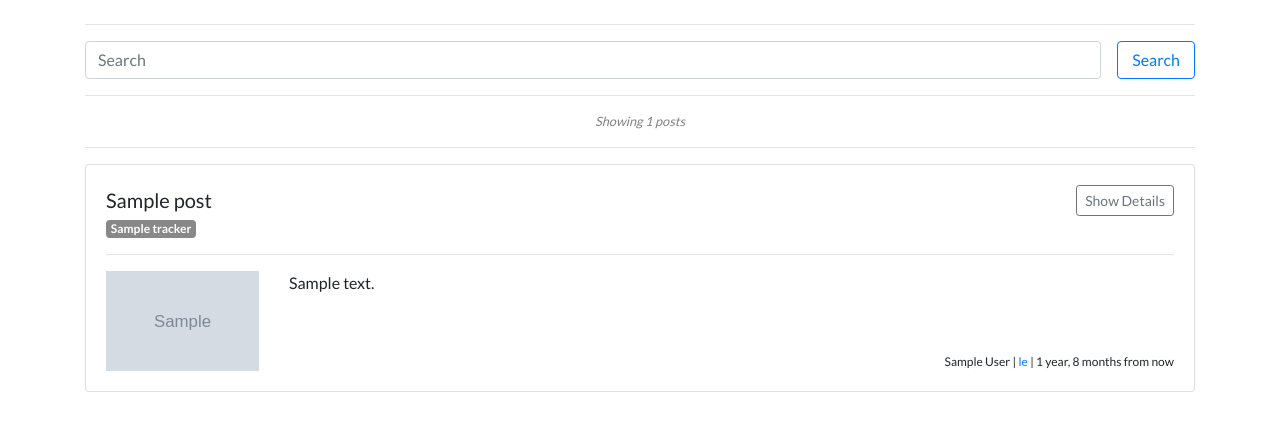
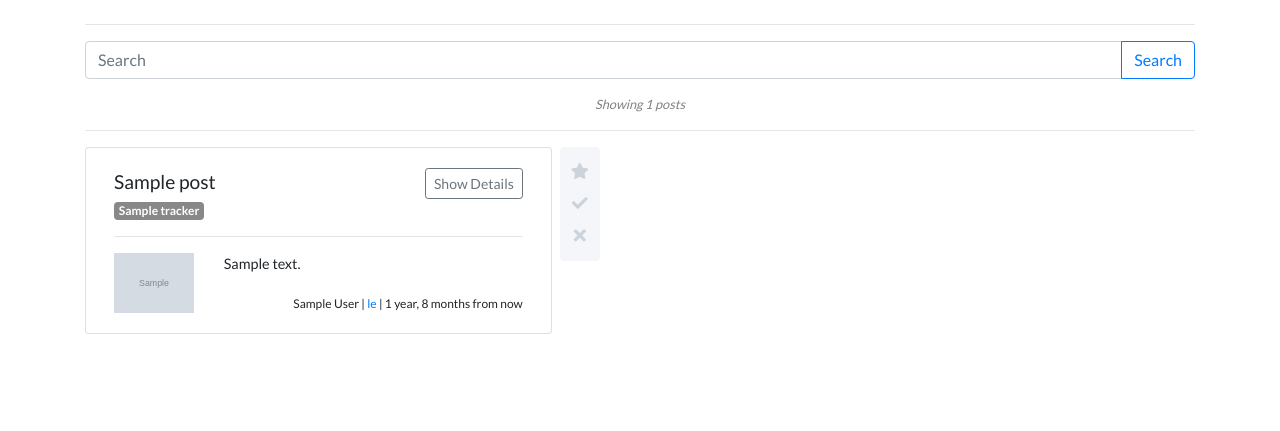
Before and after one commit to pushpreet/mediatracker, a Django app: page /posts/ in a window 1280 px wide. Shown: the part 56-487 px from the top of the page. Run offline with Django 3.2, Linux system fonts and the light colour scheme; tables that the repository leaves empty hold one stand-in row (values such as "Sample post"); grey boxes marked "Sample" are stand-in pictures; some libraries are stand-ins or nearby versions.

Commit message:
add star/read buttons

```diff
--- /dev/null
+++ b/tracker/static/tracker/css/post_list.css
@@ -0,0 +1,41 @@
+img {
+    object-fit: cover;
+    width: 100%;
+    max-height: 7rem;
+}
+
+.infinite-item {
+    margin-top: 0.75rem;
+    margin-bottom: 0.75rem;
+}
+
+.fas {
+    color: #cdd3da;
+}
+
+.action-item {
+    padding: 0.5rem 0;
+}
+
+.fa-star:hover {
+    color: #f1c40f;
+}
+
+.fa-check:hover {
+    color: #27ae60;
+}
+
+.fa-times:hover {
+    color: #e74c3c;
+}
+
+.action-panel {
+    background-color: #f5f6fa;
+    border-radius: 0.25rem;
+    width: 2.5rem;
+    padding: 0.5rem;
+}
+
+.starred {
+    color: #f1c40f;
+}
--- a/tracker/static/tracker/css/style.css
+++ b/tracker/static/tracker/css/style.css
@@ -1,5 +1,5 @@
 html, body {
-    font-family: Lato;
+  font-family: Lato;
 }
 
 a.custom-header,
@@ -13,12 +13,6 @@ body {
   padding-top: 4rem;
 }
 
-img {
-  object-fit: cover;
-  width: 100%;
-  max-height: 6.25rem;
-}
-
 .flex-item {
   padding: 0 0.5rem;
 }
@@ -27,17 +21,7 @@ img {
   margin: 0 -0.5rem;
 }
 
-.card {
-  margin-top: 1rem;
-  margin-bottom: 1rem;
-}
-
-#trackerNav {
-  margin-top: 1rem;
-  margin-bottom: 1rem;
-}
-
-#postNav {
+.customNav {
   margin-top: 1rem;
   margin-bottom: 1rem;
 }
@@ -45,6 +29,4 @@ img {
 .nav-el {
   padding: 0 0.5rem;
   margin-bottom: 0;
-  /* margin-left: 0.25rem;
-  margin-right: 0.25rem; */
 }
--- a/tracker/templates/tracker/base.html
+++ b/tracker/templates/tracker/base.html
@@ -2,18 +2,14 @@
 <html>
     <head>
         <title>Media Tracker</title>
-        <script src="https://code.jquery.com/jquery-3.3.1.min.js" integrity="sha256-FgpCb/KJQlLNfOu91ta32o/NMZxltwRo8QtmkMRdAu8=" crossorigin="anonymous"></script>
-        <script src="https://cdnjs.cloudflare.com/ajax/libs/popper.js/1.12.9/umd/popper.min.js" integrity="sha384-ApNbgh9B+Y1QKtv3Rn7W3mgPxhU9K/ScQsAP7hUibX39j7fakFPskvXusvfa0b4Q" crossorigin="anonymous"></script>
-        <script src="https://maxcdn.bootstrapcdn.com/bootstrap/4.0.0/js/bootstrap.min.js" integrity="sha384-JZR6Spejh4U02d8jOt6vLEHfe/JQGiRRSQQxSfFWpi1MquVdAyjUar5+76PVCmYl" crossorigin="anonymous"></script>
-        <script src="{% static 'tracker/src/jquery.waypoints.min.js' %}"></script>
-        <script src="{% static 'tracker/src/infinite.min.js' %}"></script>
-        <script src="{% static 'tracker/src/script.js' %}"></script>
-
         <link href="https://maxcdn.bootstrapcdn.com/bootstrap/4.0.0/css/bootstrap.min.css" rel="stylesheet" integrity="sha384-Gn5384xqQ1aoWXA+058RXPxPg6fy4IWvTNh0E263XmFcJlSAwiGgFAW/dAiS6JXm" crossorigin="anonymous"></link>
-        <link href='https://fonts.googleapis.com/css?family=Lato:400,700' rel='stylesheet' type='text/css' />
+        <link href="https://fonts.googleapis.com/css?family=Lato:400,700" rel="stylesheet" type="text/css" />
+        <link rel="stylesheet" href="https://use.fontawesome.com/releases/v5.0.10/css/all.css" integrity="sha384-+d0P83n9kaQMCwj8F4RJB66tzIwOKmrdb46+porD/OvrJ+37WqIM7UoBtwHO6Nlg" crossorigin="anonymous">
         <link rel="stylesheet" type="text/css" href="{% static 'tracker/css/style.css' %}" />
+        {% block stylesheet %}{% endblock %}
     </head>
     <body>
+        <header>
             <nav class="navbar navbar-expand-md navbar-dark fixed-top bg-dark">
                 <div class="container">
                     <a class="navbar-brand" href="{% url 'tracker:post_list' %}">Media Tracker</a>
@@ -29,7 +25,9 @@
                     </div>
                 </div>
             </nav>
+        </header>
 
+        <main>
             <div class="container">
                 <div class="row justify-content-center">
                     <div class="col-lg-12 col-md-12 col-sm-12 col-12">
@@ -38,5 +36,18 @@
                     </div>
                 </div>
             </div>
+        </main>
+
+        <footer>
+
+        </footer>
+
+        <script src="https://code.jquery.com/jquery-3.3.1.min.js" integrity="sha256-FgpCb/KJQlLNfOu91ta32o/NMZxltwRo8QtmkMRdAu8=" crossorigin="anonymous"></script>
+        <script src="https://cdnjs.cloudflare.com/ajax/libs/popper.js/1.12.9/umd/popper.min.js" integrity="sha384-ApNbgh9B+Y1QKtv3Rn7W3mgPxhU9K/ScQsAP7hUibX39j7fakFPskvXusvfa0b4Q" crossorigin="anonymous"></script>
+        <script src="https://maxcdn.bootstrapcdn.com/bootstrap/4.0.0/js/bootstrap.min.js" integrity="sha384-JZR6Spejh4U02d8jOt6vLEHfe/JQGiRRSQQxSfFWpi1MquVdAyjUar5+76PVCmYl" crossorigin="anonymous"></script>
+        <script src="{% static 'tracker/src/jquery.waypoints.min.js' %}"></script>
+        <script src="{% static 'tracker/src/infinite.min.js' %}"></script>
+        <script src="{% static 'tracker/src/script.js' %}"></script>
+        {% block javascript %}{% endblock %}
     </body>
 </html>
--- a/tracker/templates/tracker/post_list.html
+++ b/tracker/templates/tracker/post_list.html
@@ -1,47 +1,24 @@
 {% extends 'tracker/base.html' %}
 {% load humanize %}
+{% load static %}
+
+{% block stylesheet %}
+    <link rel="stylesheet" type="text/css" href="{% static 'tracker/css/post_list.css' %}" />
+{% endblock %}
 
 {% block content %}
     <hr>
-    <form id="postNav" class="d-flex flex-row" action="{% url 'tracker:post_list' %}" method="get" accept-charset="utf-8">
-        {% comment %} <div class="col-lg-8 row">
-            <div class="dropdown nav-el col-lg-4 col-md-4">
-                <button type="button" class="btn btn-sm btn-outline-primary dropdown-toggle" data-toggle="dropdown" style="width:100%;">
-                    All Categories
-                </button>
-                <div class="dropdown-menu">
-                    {% for category in context.tracker_category_list %}
-                        <a class="dropdown-item" href="#">{{ category.name }}</a>
-                    {% endfor %}
+    <form class="d-flex flex-row customNav" action="{% url 'tracker:post_list' %}" method="get" accept-charset="utf-8">
+        <div class="input-group nav-el">
+            <input class="form-control" id="post_searchbox" name ="q" type="text" placeholder="Search" {% if context.q %}value="{{ context.q }}" {% endif %}>
+            <div class="input-group-append">
+                <button class="btn btn-outline-primary" type="submit">Search</button>
             </div>
-            </div>
-            <div class="dropdown nav-el col-lg-4 col-md-4">
-                <button type="button" class="btn btn-sm btn-outline-primary dropdown-toggle" data-toggle="dropdown" style="width:100%;">
-                    All Trackers
-                </button>
-                <div class="dropdown-menu">
-                    {% for tracker in context.tracker_list %}
-                        <a class="dropdown-item" href="#">{{ tracker.name }}</a>
-                    {% endfor %}
-                </div>
-            </div>
-            <div class="col-lg-4">
-
-            </div>
-        </div> {% endcomment %}
-
-        <div class="nav-el col-lg-11">
-            <input class="form-control" id="post_searchbox" name ="q" type="text" placeholder="Search" {% if context.q %}value="{{ context.q }}" {% endif %}>
-        </div>
-        <div class="nav-el col-lg-1">
-            <button class="btn btn-outline-primary" type="submit" style="width:100%">Search</button>
         </div>
     </form>
 
-    <hr>
-
     <div class="col-lg-12 text-center">
-        <span style="font-size: 0.8rem; color:gray;"><em>Showing {{ context.total }} posts</em></span>
+        <a href="#" style="font-size: 0.8rem; color:gray;"><em>Showing {{ context.total }} posts</em></a>
     </div>
 
     <hr>
@@ -49,12 +26,12 @@
     {% if context.latest_post_list %}
         <div class = "infinite-container">
             {% for post in context.latest_post_list %}
-                <div class="infinite-item">
-                    <div class="card mb-3" style="width: 100%;">
+                <div class="d-flex flex-row infinite-item" style="margin-left: 0px; margin-right: 0px;">
+                    <div class="card flex-item">
                         <div class="card-body">
                             <div class="d-flex flex-row justify-content-between align-items-start">
                                 <div class="flex-item">
-                                    <a class="custom-header" style="font-size: 1.25rem;" href="{{ post.url }}">{{ post.title }}</a><br>
+                                    <a class="custom-header" style="font-size: 1.2rem;" href="{{ post.url }}">{{ post.title }}</a><br>
                                     {% for tracker in post.trackers.all %}
                                         <a class="badge badge-info" style="font-size: 0.75rem; margin-top:5px; background-color:{{ tracker.color }};" href="{% url 'tracker:tracker_list' %}">{{ tracker.name }}</a>
                                     {% endfor %}
@@ -66,18 +43,18 @@
                             <hr>
                             <div class="row">
                                 {% if post.main_image|length > 0 %}
-                                <div class="col-lg-2 col-md-3 d-none d-md-block">
+                                <div class="col-lg-3 col-md-3 d-none d-md-block">
                                     <a href="{{ post.url }}" class="custom-card">
                                         <img src="{{ post.main_image }}">
                                     </a>
                                 </div>
 
-                                <div class="d-flex flex-column col-lg-10 col-md-9 col-sm-12 col-12">
+                                <div class="d-flex flex-column col-lg-9 col-md-9 col-sm-12 col-12">
                                 {% else %}
                                 <div class="d-flex flex-column col-lg-12 col-md-12 col-sm-12 col-12">
                                 {% endif %}
                                     <div>
-                                        <p class="card-text">{{ post.text|truncatechars:350 }}</p>
+                                        <p class="card-text" style="font-size: 0.9rem;">{{ post.text|truncatechars:350 }}</p>
                                     </div>
                                     <div class="justify-content-end" style="margin-top: auto; margin-left:auto;">
                                         <span style="font-size: 0.75rem;">
@@ -88,6 +65,13 @@
                                     </div>
                                 </div>
                             </div>
+                        </div>
+                    </div>
+                    <div class="flex-item" style="padding-right: 0;">
+                        <div class="d-flex flex-column justify-content-center align-items-center action-panel" data-postid="{{ post.uuid }}">
+                            <a class="action-item" href="#"><i class="fas fa-star fa-fw" style="font-size: 1rem;"></i></a>
+                            <a class="action-item" href="#"><i class="fas fa-check fa-fw" style="font-size: 1rem;";></i></a>
+                            <a class="action-item" href="#"><i class="fas fa-times fa-fw" style="font-size: 1.1rem;";></i></a>
                         </div>
                     </div>
                 </div>
@@ -105,6 +89,9 @@
         <a class="infinite-more-link" href="?page={{ context.latest_post_list.next_page_number }}">More</a>
     {% endif %}
 
+{% endblock %}
+
+{% block javascript %}
   <script>
     var infinite = new Waypoint.Infinite({
         element: $('.infinite-container')[0],
@@ -117,6 +104,41 @@
             $('.loading').hide();
         }
     });
+
+    $('.fas').on('click', function(e) {
+        e.preventDefault();
+
+        let action;
+        if ($(this).hasClass('fa-star')) action = 'toggle_star';
+        else if ($(this).hasClass('fa-times')) action = 'toggle_irrelevant';
+        else if ($(this).hasClass('fa-check')) action = 'toggle_read';
+
+        $.ajax({
+            type: "POST",
+            url: "{% url 'tracker:set_user_attr' %}",
+            data: {
+                'post_id': $(this).parent().parent().data('postid'),
+                'user_id': 1,
+                'action': action,
+                csrfmiddlewaretoken: '{{ csrf_token }}'
+            },
+            dataType: 'json',
+            success: function (data) {
+                if (data.starred) {
+                    alert("Starred.");
+                }
+                if (data.read) {
+                    alert("Read.");
+                }
+                if (data.irrelevant) {
+                    alert("Irrelevant.");
+                }
+            },
+            error: function (data) {
+                console.log(data);
+            }
+        });
+    });
+
   </script>
-
 {% endblock %}
--- a/tracker/templates/tracker/tracker_list.html
+++ b/tracker/templates/tracker/tracker_list.html
@@ -3,7 +3,7 @@
 
 {% block content %}
     <hr>
-    <nav id="trackerNav" class="d-flex flex-row justify-content-end">
+    <nav class="d-flex flex-row justify-content-end customNav">
         <div class="flex-item">
             <button class="btn btn-sm btn-outline-primary" type="submit">Refresh All</button>
         </div>
--- a/tracker/urls.py
+++ b/tracker/urls.py
@@ -14,4 +14,5 @@ urlpatterns = [
     path('tracker/<int:tracker_id>/refresh/', views.refresh_tracker, name='refresh'),
     path('tracker/<int:tracker_id>/delete/', views.delete_tracker, name='delete'),
     path('tracker/add/', views.add_tracker, name='add'),
+    path('posts/set-user-attr/', views.set_user_attr, name='set_user_attr'),
 ]
--- a/tracker/views.py
+++ b/tracker/views.py
@@ -1,6 +1,6 @@
 from django.shortcuts import render, get_object_or_404
 from django.views import generic
-from django.http import HttpResponseRedirect
+from django.http import HttpResponseRedirect, Http404, JsonResponse
 from django.urls import reverse
 from django.utils import timezone
 from django.core.paginator import Paginator, EmptyPage, PageNotAnInteger
@@ -88,3 +88,22 @@ def add_tracker(request):
     )
 
     return HttpResponseRedirect(reverse('tracker:tracker_list'))
+
+def set_user_attr(request):
+    post_id = request.POST.get('post_id', None)
+    user_id = request.POST.get('user_id', None)
+    action = request.POST.get('action', None)
+
+    if (post_id is None) or (user_id is None) or (action is None):
+        raise Http404("Insufficient data provided.")
+
+    post = User.objects.filter(id = user_id).posts.objects.filter(uuid = post_id)
+    console.log(post)
+
+    data = {
+        'starred': 'true',
+        'read': 'true',
+        'irrelevant': 'false',
+    }
+
+    return HttpResponse(JsonResponse(data), content_type="application/json")
```
Also changed, not shown: tracker/models.py (+7 -1 lines), mediatracker.db (deleted), tracker/migrations/0014_auto_20180430_1717.py (added). Lines whose indentation alone changed are shown as unchanged.
